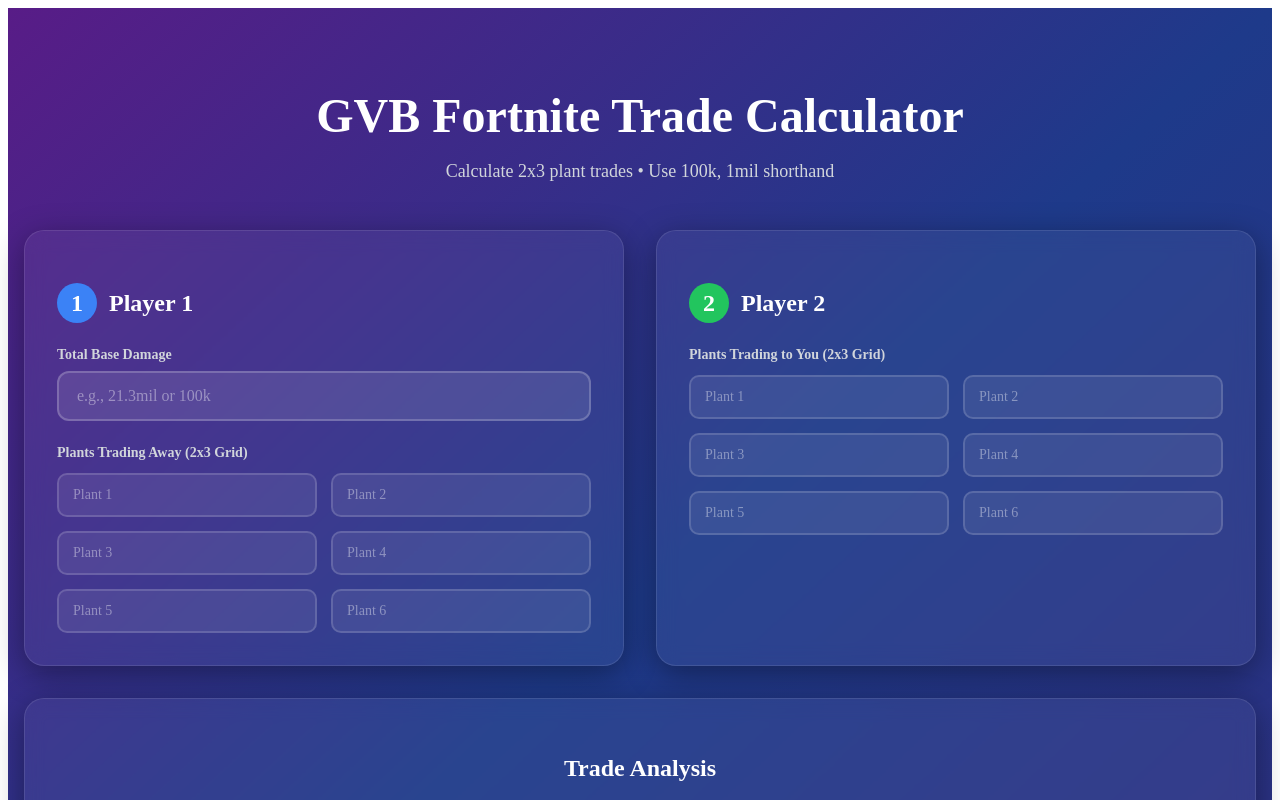
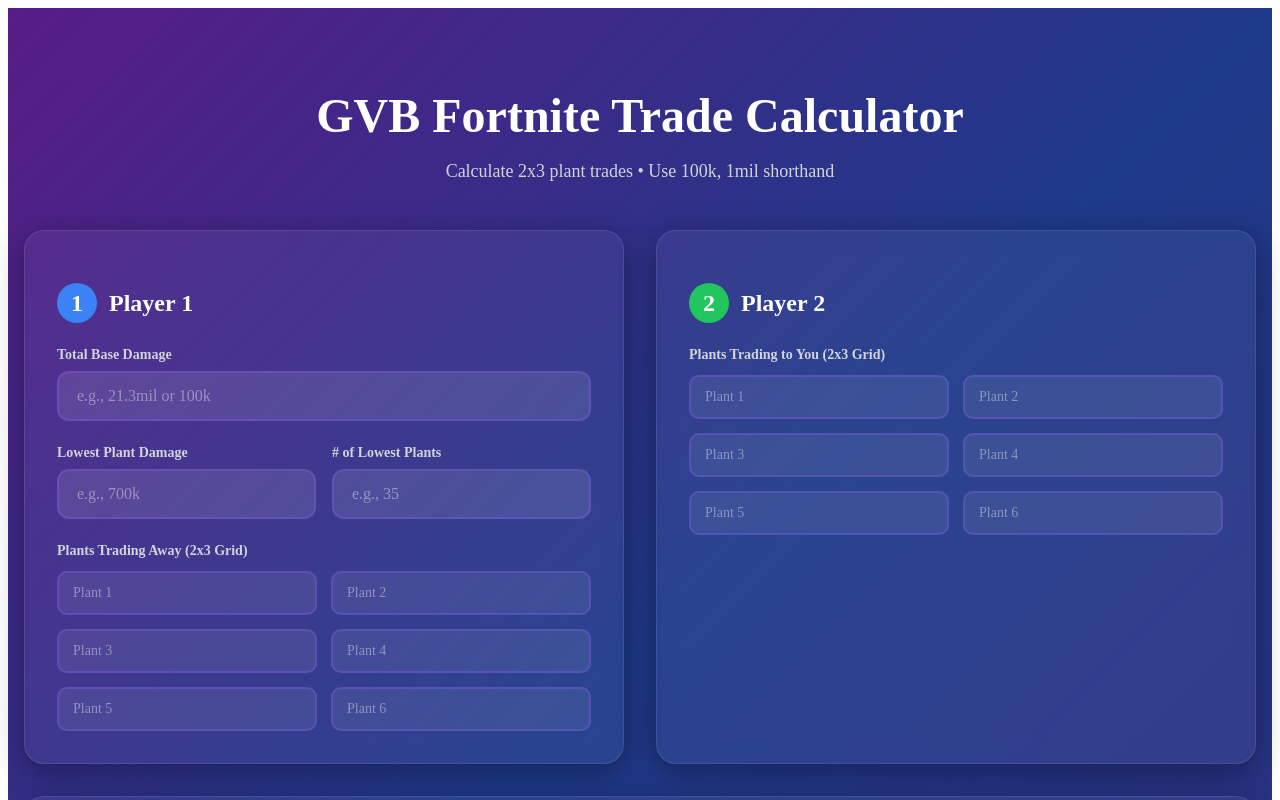
Before and after one commit to MrMendozah/GVBFortniteCalculator, a Next.js app: page / in a window 1280 px wide. Shown: the top 800 px of the page. Built offline with nearby package versions, Linux system fonts and the light colour scheme.

Commit message:
Enhance trade calculation with lowest plant metrics
Added state for lowest plant damage and count, updated trade calculation to include net change and total lowest plant damage.

```diff
--- a/pages/index.js
+++ b/pages/index.js
@@ -29,6 +29,8 @@
   const [player1Total, setPlayer1Total] = useState('')
   const [player1Plants, setPlayer1Plants] = useState(['', '', '', '', '', ''])
   const [player2Plants, setPlayer2Plants] = useState(['', '', '', '', '', ''])
+  const [lowestPlantDamage, setLowestPlantDamage] = useState('')
+  const [lowestPlantCount, setLowestPlantCount] = useState('')
 
   // Particle animation
   useEffect(() => {
@@ -117,19 +119,30 @@
   // Calculate trade outcome
   const calculateTrade = () => {
     const p1Total = parseNumber(player1Total)
+    const lowestDamage = parseNumber(lowestPlantDamage)
+    const lowestCount = parseNumber(lowestPlantCount)
 
     const p1Giving = player1Plants.reduce((sum, plant) => sum + parseNumber(plant), 0)
     const p2Giving = player2Plants.reduce((sum, plant) => sum + parseNumber(plant), 0)
 
-    const p1NewTotal = p1Total - p1Giving + p2Giving
-    const p1Difference = p1NewTotal - p1Total
+    // Calculate total plant damage for lowest plants
+    const totalLowestPlantDamage = lowestDamage * lowestCount
+
+    // Net change calculation
+    const netChange = p2Giving - p1Giving
+
+    // New total after trade
+    const p1NewTotal = p1Total + netChange
 
     return {
       p1NewTotal,
-      p1Difference,
-      p1IsGood: p1Difference > 0,
+      netChange,
+      p1IsGood: netChange > 0,
       p1Giving,
-      p2Giving
+      p2Giving,
+      totalLowestPlantDamage,
+      lowestDamage,
+      lowestCount
     }
   }
 
@@ -154,9 +167,9 @@
         <meta name="viewport" content="width=device-width, initial-scale=1" />
       </Head>
 
-      <canvas ref={canvasRef} style={{ position: 'fixed', top: 0, left: 0, zIndex: 0, pointerEvents: 'none' }} />
+      <canvas ref={canvasRef} style={{ position: 'fixed', top: 0, left: 0, zIndex: -1, pointerEvents: 'none' }} />
 
-      <div style={{ minHeight: '100vh', background: 'linear-gradient(to bottom right, #581c87, #1e3a8a, #312e81)', padding: '3rem 1rem', position: 'relative', zIndex: 1 }}>
+      <div style={{ minHeight: '100vh', background: 'linear-gradient(to bottom right, #581c87, #1e3a8a, #312e81)', padding: '3rem 1rem', position: 'relative' }}>
         <div style={{ maxWidth: '80rem', margin: '0 auto' }}>
           {/* Header */}
           <div style={{ textAlign: 'center', marginBottom: '3rem' }} className="animate-fade-in">
@@ -188,6 +201,33 @@
                   placeholder="e.g., 21.3mil or 100k"
                   className="input-field"
                 />
+              </div>
+
+              <div style={{ display: 'grid', gridTemplateColumns: '1fr 1fr', gap: '1rem', marginBottom: '1.5rem' }}>
+                <div>
+                  <label style={{ color: '#d1d5db', fontSize: '0.875rem', fontWeight: '600', marginBottom: '0.5rem', display: 'block' }}>
+                    Lowest Plant Damage
+                  </label>
+                  <input
+                    type="text"
+                    value={lowestPlantDamage}
+                    onChange={(e) => setLowestPlantDamage(e.target.value)}
+                    placeholder="e.g., 700k"
+                    className="input-field"
+                  />
+                </div>
+                <div>
+                  <label style={{ color: '#d1d5db', fontSize: '0.875rem', fontWeight: '600', marginBottom: '0.5rem', display: 'block' }}>
+                    # of Lowest Plants
+                  </label>
+                  <input
+                    type="text"
+                    value={lowestPlantCount}
+                    onChange={(e) => setLowestPlantCount(e.target.value)}
+                    placeholder="e.g., 35"
+                    className="input-field"
+                  />
+                </div>
               </div>
 
               <label style={{ color: '#d1d5db', fontSize: '0.875rem', fontWeight: '600', marginBottom: '0.75rem', display: 'block' }}>
@@ -250,6 +290,19 @@
                   <p style={{ fontSize: '2rem', fontWeight: 'bold', color: '#22c55e', marginBottom: '0.5rem' }}>
                     {formatNumber(trade.p2Giving)}
                   </p>
+                  {trade.lowestCount > 0 && (
+                    <>
+                      <div style={{ marginTop: '1.5rem', paddingTop: '1.5rem', borderTop: '1px solid rgba(255,255,255,0.1)' }}>
+                        <p style={{ color: '#d1d5db', fontSize: '0.75rem', marginBottom: '0.5rem' }}>Lowest Plant Info</p>
+                        <p style={{ color: '#a78bfa', fontSize: '0.875rem', fontWeight: '600' }}>
+                          {formatNumber(trade.lowestDamage)} × {trade.lowestCount} plants
+                        </p>
+                        <p style={{ color: '#8b5cf6', fontSize: '1rem', fontWeight: 'bold', marginTop: '0.25rem' }}>
+                          Total: {formatNumber(trade.totalLowestPlantDamage)}
+                        </p>
+                      </div>
+                    </>
+                  )}
                 </div>
               </div>
 
@@ -261,7 +314,7 @@
                     {formatNumber(trade.p1NewTotal)}
                   </p>
                   <p style={{ fontSize: '1.25rem', fontWeight: '600', color: trade.p1IsGood ? '#4ade80' : '#f87171', marginBottom: '1rem' }}>
-                    {trade.p1Difference >= 0 ? '+' : ''}{formatNumber(trade.p1Difference)}
+                    {trade.netChange >= 0 ? '+' : ''}{formatNumber(trade.netChange)}
                   </p>
                   <p style={{
                     marginTop: '0.5rem',
@@ -285,7 +338,6 @@
       <style jsx>{`
         * {
           box-sizing: border-box;
-          outline: none;
         }
 
         .glass-card {
@@ -297,11 +349,15 @@
           box-shadow: 0 8px 32px 0 rgba(0, 0, 0, 0.37);
         }
 
+        .input-field, .input-field-small {
+          outline: none !important;
+          border: 2px solid rgba(139, 92, 246, 0.3);
+        }
+
         .input-field {
           width: 100%;
           padding: 14px 18px;
           background: rgba(255, 255, 255, 0.1);
-          border: 2px solid rgba(255, 255, 255, 0.2);
           border-radius: 12px;
           color: white;
           font-size: 16px;
@@ -310,18 +366,16 @@
         }
 
         .input-field:focus {
-          outline: none;
-          border-color: rgba(139, 92, 246, 0.6);
+          border-color: rgba(139, 92, 246, 0.7);
           background: rgba(255, 255, 255, 0.15);
           transform: translateY(-2px);
-          box-shadow: 0 4px 12px rgba(139, 92, 246, 0.3);
+          box-shadow: 0 4px 12px rgba(139, 92, 246, 0.4);
         }
 
         .input-field-small {
           width: 100%;
           padding: 12px 14px;
           background: rgba(255, 255, 255, 0.08);
-          border: 2px solid rgba(255, 255, 255, 0.15);
           border-radius: 10px;
           color: white;
           font-size: 14px;
@@ -330,10 +384,10 @@
         }
 
         .input-field-small:focus {
-          outline: none;
-          border-color: rgba(139, 92, 246, 0.5);
+          border-color: rgba(139, 92, 246, 0.7);
           background: rgba(255, 255, 255, 0.12);
           transform: scale(1.02);
+          box-shadow: 0 2px 8px rgba(139, 92, 246, 0.3);
         }
 
         .input-field::placeholder,
```
